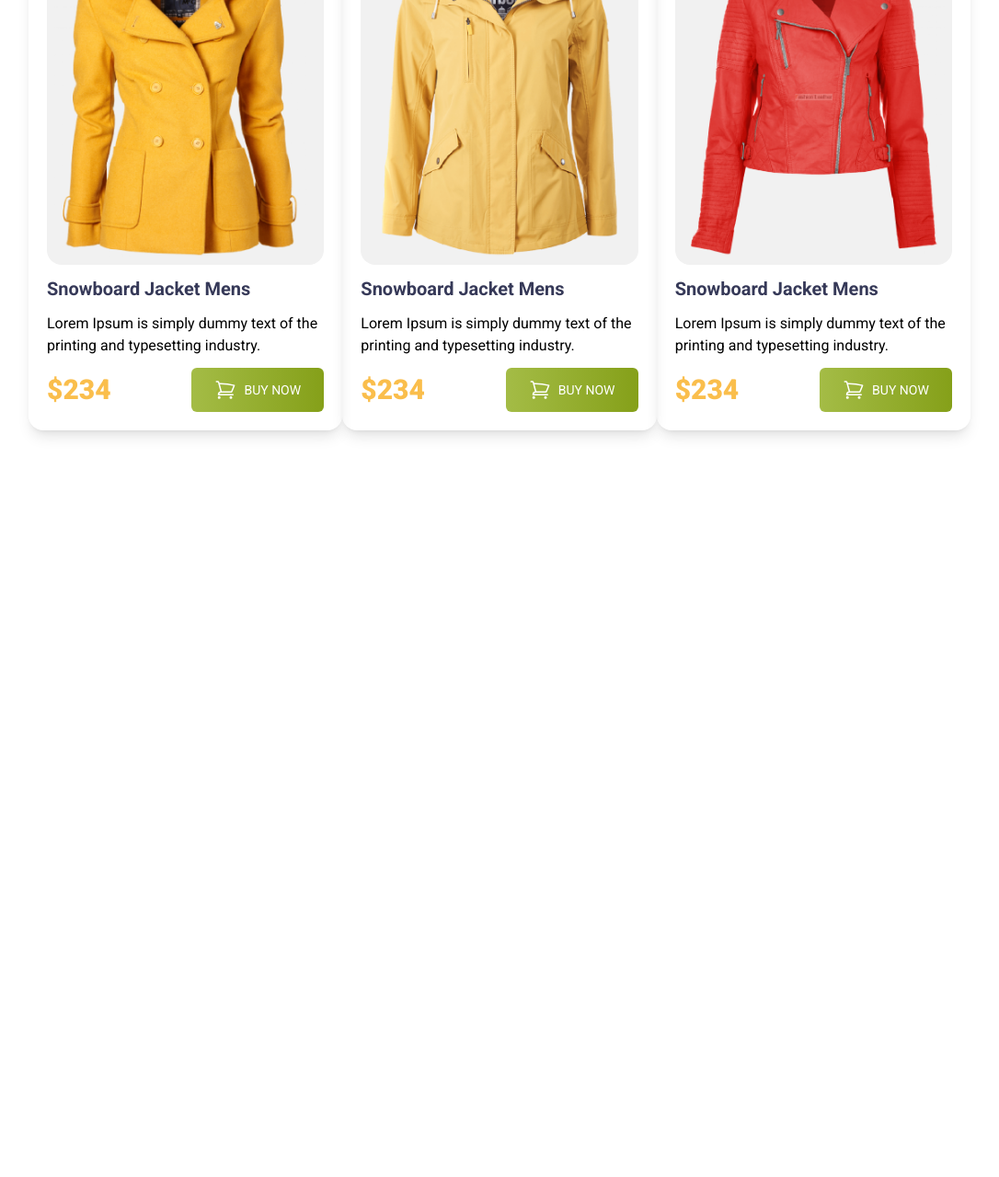
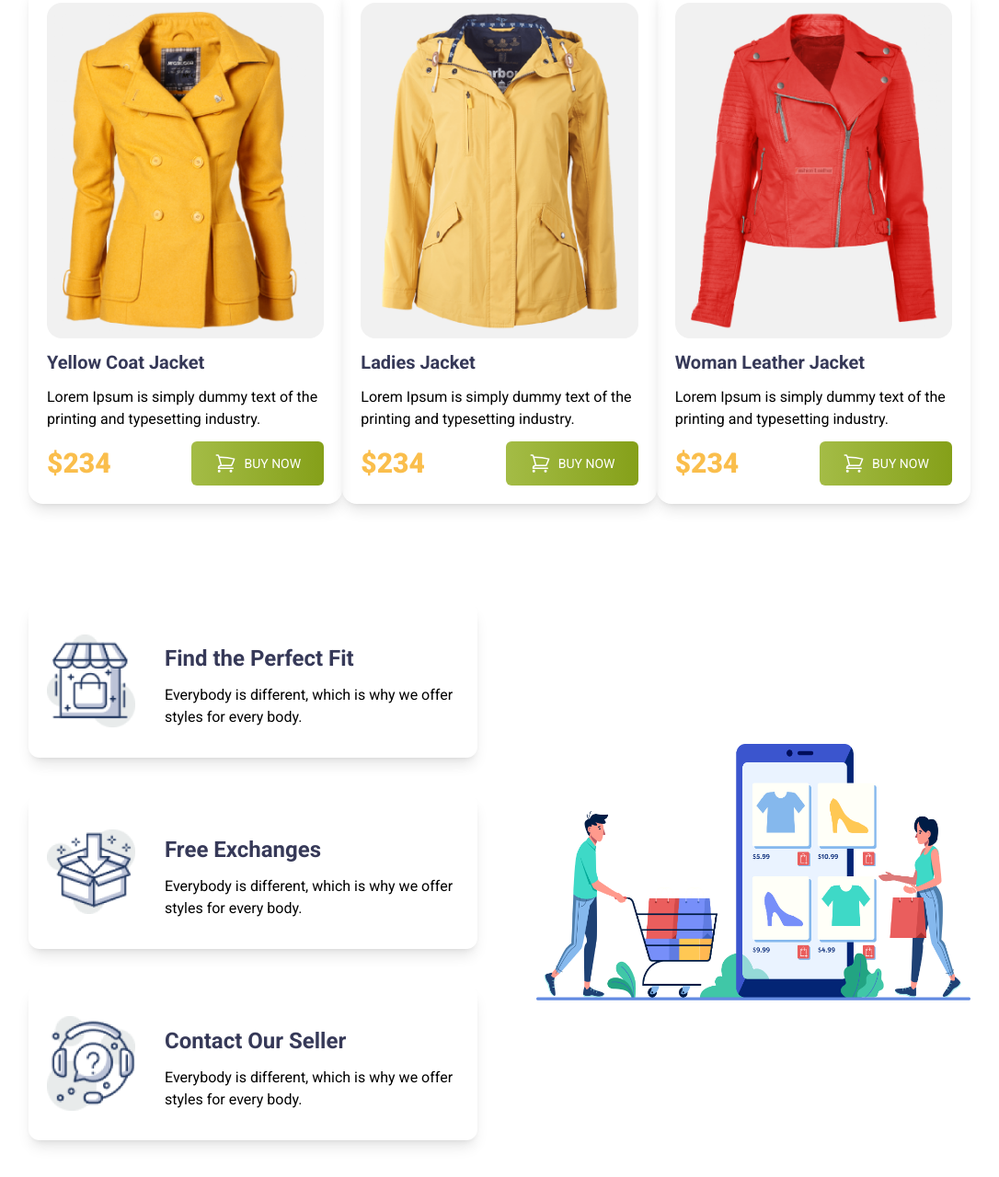
Before and after one commit to shahadatmozumder75/Penguin-with-tailwind, a plain HTML site: page index.html in a window 1280 px wide. Shown: the part 1440-2720 px from the top of the page at 92% size, without its empty margins (97-1183 px from the left). Before the commit the page ends 1936 px from the top, so only its background shows below. Drawn offline with nearby package versions, Linux system fonts and the light colour scheme.

Commit message:
all done

```diff
--- a/index.html
+++ b/index.html
@@ -89,7 +89,7 @@
 
 <main class="mx-5 lg:max-w-screen-lg lg:mx-auto ">
 
-<section id="men" class="mt-10">
+<section id="men" class="mt-20">
 
     <h1 class="men-title lg:text-left text-center uppercase mb-10 text-4xl text-[#363958]">Men Jacket</h1>
 
@@ -127,7 +127,7 @@
             <div class=" men-image rounded-2xl p-2 bg-[#F1F1F1] ">
           <img src="images/jacket-5.png"   alt="">
         </div>
-          <h4 class="font-bold my-3 text-[#363958] text-xl">Snowboard Jacket Mens</h4>
+          <h4 class="font-bold my-3 text-[#363958] text-xl">Man Leather Jackets</h4>
           <p class="text-base mb-3">Lorem Ipsum is simply dummy text of the
             printing and typesetting industry.</p>
           <div class="button-container flex items-center justify-between">
@@ -153,7 +153,7 @@
             <div class=" men-image rounded-2xl p-2 bg-[#F1F1F1] ">
           <img src="images/jacket-6.png"   alt="">
         </div>
-          <h4 class="font-bold my-3 text-[#363958] text-xl">Snowboard Jacket Mens</h4>
+          <h4 class="font-bold my-3 text-[#363958] text-xl">Man Casual Jackets</h4>
           <p class="text-base mb-3">Lorem Ipsum is simply dummy text of the
             printing and typesetting industry.</p>
           <div class="button-container flex items-center justify-between">
@@ -181,7 +181,7 @@
 </section>
 
 
-<section id="Women" class="mt-10">
+<section id="Women" class="mt-20">
 
     <h1 class="men-title lg:text-left text-center uppercase mb-10 text-4xl text-[#363958]">Women Jacket</h1>
 
@@ -193,7 +193,7 @@
             <div class=" men-image rounded-2xl p-2 bg-[#F1F1F1] ">
           <img src="images/jacket-1.png"   alt="">
         </div>
-          <h4 class="font-bold my-3 text-[#363958] text-xl">Snowboard Jacket Mens</h4>
+          <h4 class="font-bold my-3 text-[#363958] text-xl">Yellow Coat Jacket </h4>
           <p class="text-base mb-3">Lorem Ipsum is simply dummy text of the
             printing and typesetting industry.</p>
           <div class="button-container flex items-center justify-between">
@@ -219,7 +219,7 @@
             <div class=" men-image rounded-2xl p-2 bg-[#F1F1F1] ">
           <img src="images/jacket-2.png"   alt="">
         </div>
-          <h4 class="font-bold my-3 text-[#363958] text-xl">Snowboard Jacket Mens</h4>
+          <h4 class="font-bold my-3 text-[#363958] text-xl">Ladies Jacket </h4>
           <p class="text-base mb-3">Lorem Ipsum is simply dummy text of the
             printing and typesetting industry.</p>
           <div class="button-container flex items-center justify-between">
@@ -245,7 +245,7 @@
             <div class=" men-image rounded-2xl p-2 bg-[#F1F1F1] ">
           <img src="images/jacket-3.png"   alt="">
         </div>
-          <h4 class="font-bold my-3 text-[#363958] text-xl">Snowboard Jacket Mens</h4>
+          <h4 class="font-bold my-3 text-[#363958] text-xl">Woman Leather Jacket </h4>
           <p class="text-base mb-3">Lorem Ipsum is simply dummy text of the
             printing and typesetting industry.</p>
           <div class="button-container flex items-center justify-between">
@@ -275,5 +275,47 @@
 </main>
 
 
+
+ <footer class="mx-5 lg:flex lg:flex-row-reverse lg:items-center lg:gap-16 lg:justify-between mt-20 lg:max-w-screen-lg lg:mx-auto " >
+
+<div class="footer-image max-w-84 mb-10">
+    <img src="images/shopping.png" alt="">
+</div>
+
+<div class="footer-container">
+    <div class="footer-card text-center lg:flex lg:items-center lg:justify-center lg:w-full mb-10 max-w-84 shadow-lg rounded-xl py-5 px-5">
+        <img src="icons/house.png" class="max-w-24 mx-auto" alt="">
+        <div class="lg:w-80 lg:text-left lg:py-3 lg:ml-8">
+        <h3 class="text-[#363958] font-bold text-2xl my-3">Find the Perfect Fit</h3>
+        <p>Everybody is different, which is why we
+            offer styles for every body.</p>
+        </div>
+    </div>
+
+
+    <div class="footer-card lg:flex lg:items-center lg:justify-center lg:w-full mb-10 text-center max-w-84 shadow-lg rounded-xl py-5 px-5">
+        <img src="icons/box.png" class="max-w-24 mx-auto" alt="">
+        <div  class="lg:w-80 lg:text-left lg:py-3 lg:ml-8">
+        <h3 class="text-[#363958] font-bold text-2xl my-3">Free Exchanges</h3>
+        <p>Everybody is different, which is why we
+            offer styles for every body.</p>
+        </div>
+    </div>
+
+
+    <div class="footer-card lg:flex lg:items-center lg:justify-center lg:w-full mb-10 text-center max-w-84 shadow-lg rounded-xl py-5 px-5">
+        <img src="icons/question.png" class="max-w-24 mx-auto" alt="">
+        <div  class="lg:w-80 lg:text-left lg:py-3 lg:ml-8">
+        <h3 class="text-[#363958] font-bold text-2xl my-3">Contact Our Seller</h3>
+        <p>Everybody is different, which is why we
+            offer styles for every body.</p>
+        </div>
+    </div>
+
+
+</div>
+
+</footer>
+
 </body>
 </html>
```
